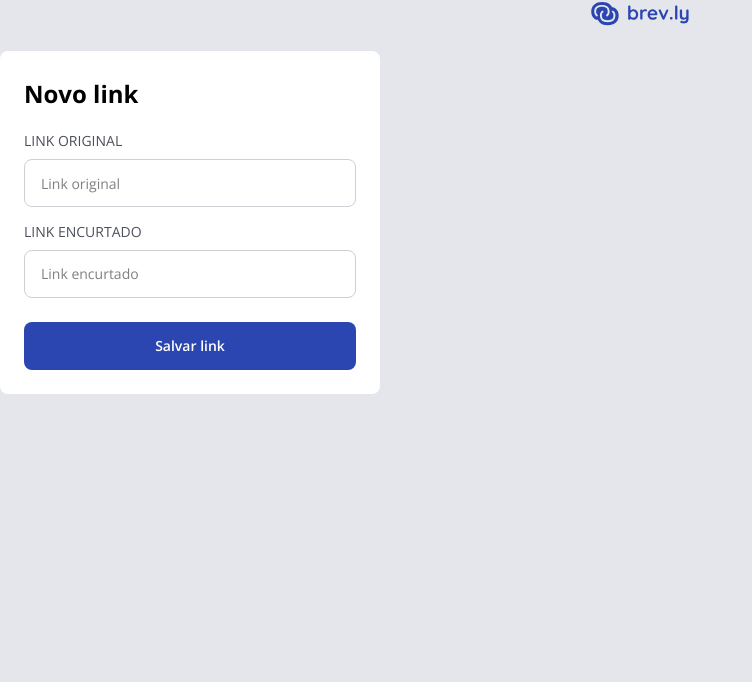
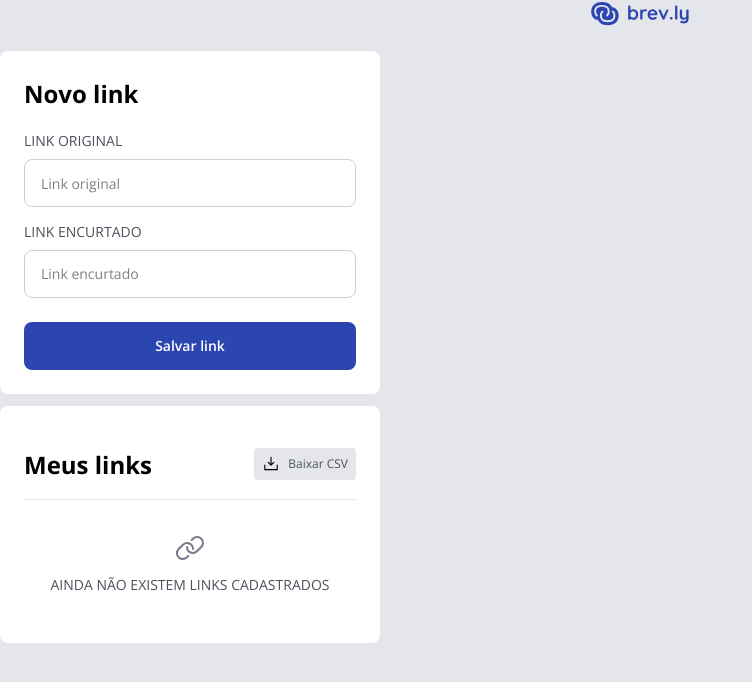
Before and after one commit to AurinoJunior/Brev.ly, a React (Vite) app in the folder web/: page / in a window 1280 px wide. Shown: the top 682 px of the page, without its empty margins (0-752 px from the left). Built offline with nearby package versions, Linux system fonts and the light colour scheme.

Commit message:
feat: create more components

```diff
--- a/web/src/App.tsx
+++ b/web/src/App.tsx
@@ -2,7 +2,7 @@ import { Home } from "./pages/Home"
 
 export const App = () => {
   return (
-    <main className="bg-gray-200 w-full h-screen flex items-start justify-center px-3 pt-8 lg:px-0 lg:pt-0">
+    <main className="bg-gray-200 w-full h-screen flex items-start justify-center px-3 py-8 lg:px-0 lg:py-0">
       <Home />
     </main>
   )
--- /dev/null
+++ b/web/src/components/Link/Link.tsx
@@ -0,0 +1,27 @@
+import { Button } from "../ui/Button"
+
+interface LinkProps {
+  shortLink: string
+  originalLink: string
+  accessCount: number
+}
+
+export const Link = ({ shortLink, originalLink, accessCount }: LinkProps) => {
+  return (
+    <div className="flex items-center justify-between py-4 gap-4">
+      <div className="max-w-[157px]">
+        <h3 className="text-md font-semibold text-blue-base truncate">
+          {shortLink}
+        </h3>
+        <p className="text-sm text-gray-500 truncate">{originalLink}</p>
+      </div>
+
+      <p className="text-sm text-gray-500">{accessCount} acessos</p>
+
+      <div className="flex items-center gap-1">
+        <Button variant="icon" icon="copy" />
+        <Button variant="icon" icon="trash" />
+      </div>
+    </div>
+  )
+}
--- /dev/null
+++ b/web/src/components/LinkList/LinkList.tsx
@@ -0,0 +1,24 @@
+import { Button } from "../ui/Button"
+import { Icon } from "../ui/Icon"
+
+export const LinkList = () => {
+  const emptyState = true
+  return (
+    <div className="bg-white p-6 rounded-lg w-full max-w-[380px]">
+      <div className="flex items-center justify-between py-4 border-b border-gray-200 ">
+        <h2 className="text-lg font-bold">Meus links</h2>
+        <Button variant="iconButton" icon="download">
+          Baixar CSV
+        </Button>
+      </div>
+      {emptyState && (
+        <div className="mt-8 mb-6 text-center">
+          <Icon className="mx-auto mb-3 text-gray-400" name="link" size={32} />
+          <p className="text-xs text-gray-500">
+            AINDA NÃO EXISTEM LINKS CADASTRADOS
+          </p>
+        </div>
+      )}
+    </div>
+  )
+}
--- a/web/src/components/ui/Button.tsx
+++ b/web/src/components/ui/Button.tsx
@@ -4,13 +4,13 @@ import { type VariantProps, tv } from "tailwind-variants"
 import { Icon, type TIconName } from "./Icon"
 
 const buttonVariants = tv({
-  base: "w-full h-[48px] font-semibold text-[14px] text-white rounded-lg cursor-pointer disabled:opacity-50 disabled:pointer-events-none aria-disabled:opacity-50 aria-disabled:pointer-events-none",
+  base: "flex items-center justify-center gap-2 p-2 bg-gray-200 h-[32px] rounded-sm text-[12px] text-gray-500 hover:border-1 hover:border-blue-base cursor-pointer disabled:opacity-50 disabled:pointer-events-none aria-disabled:opacity-50 aria-disabled:pointer-events-none",
   variants: {
     variant: {
-      primary: "bg-blue-base hover:bg-blue-dark",
-      secondary:
-        "bg-gray-200 text-gray-500 hover:border-1 hover:border-blue-base",
-      icon: "flex items-center justify-center gap-2 p-2 bg-gray-200 w-fit h-[32px] rounded-sm text-[12px] text-gray-500 hover:border-1 hover:border-blue-base",
+      primary:
+        "w-full h-[48px] font-semibold text-[14px] text-white rounded-lg bg-blue-base hover:bg-blue-dark",
+      icon: "w-[32px]",
+      iconButton: "w-fit",
     },
   },
 })
--- a/web/src/pages/Home.tsx
+++ b/web/src/pages/Home.tsx
@@ -1,16 +1,21 @@
 import Logo from "/images/full-logo.svg"
+import { LinkList } from "../components/LinkList/LinkList"
 import { NewLinkForm } from "../components/NewLinkForm/NewLinkForm"
 
 export const Home = () => {
   return (
-    <section className="w-full" id="home">
-      <div className="w-[100px] mb-6 mx-auto">
-        <img src={Logo} alt="Logo Brev.ly" />
+    <section className="w-full flex flex-col gap-3" id="home">
+      <div>
+        <div className="w-[100px] mb-6 mx-auto">
+          <img src={Logo} alt="Logo Brev.ly" />
+        </div>
+        <div className="bg-white p-6 rounded-lg w-full max-w-[380px]">
+          <h2 className="text-lg font-bold mb-5">Novo link</h2>
+          <NewLinkForm />
+        </div>
       </div>
-      <div className="bg-white p-6 rounded-lg w-full max-w-[380px]">
-        <h1 className="text-lg font-bold mb-5">Novo link</h1>
-        <NewLinkForm />
-      </div>
+
+      <LinkList />
     </section>
   )
 }
```
